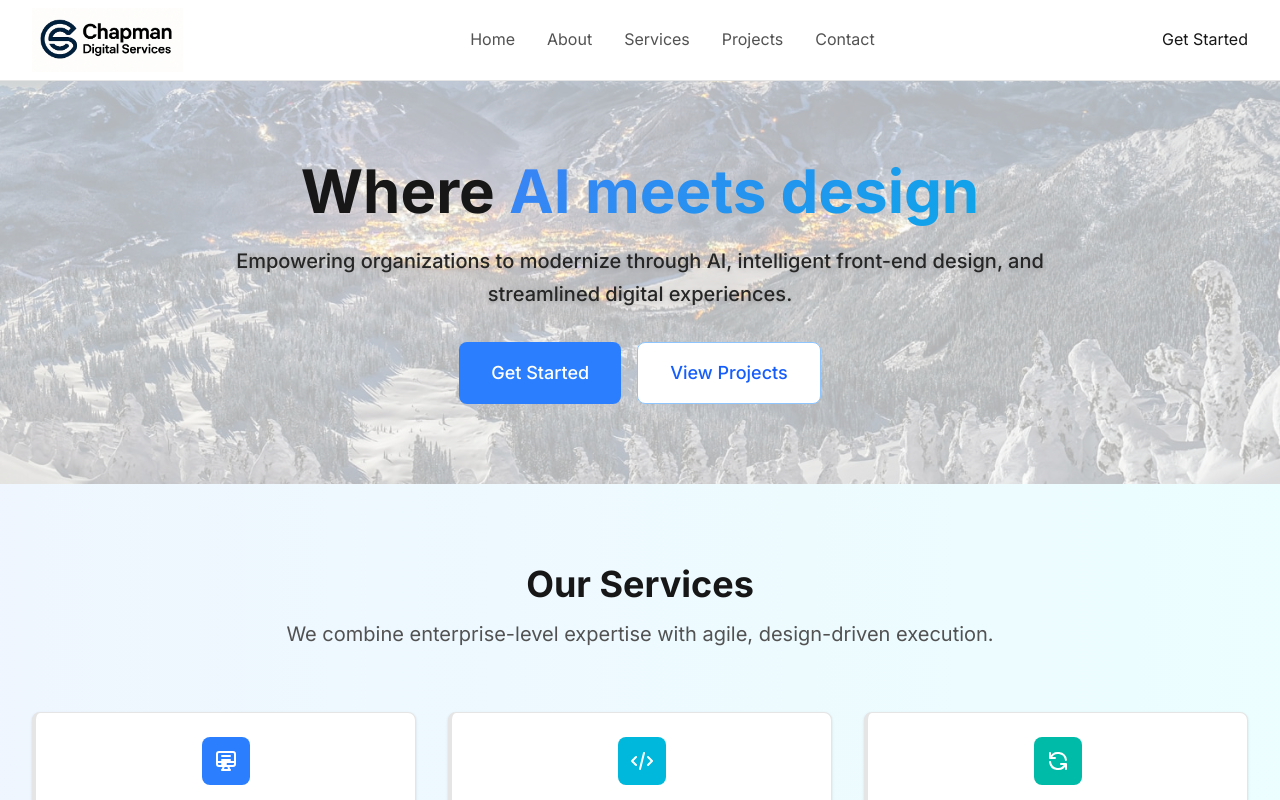
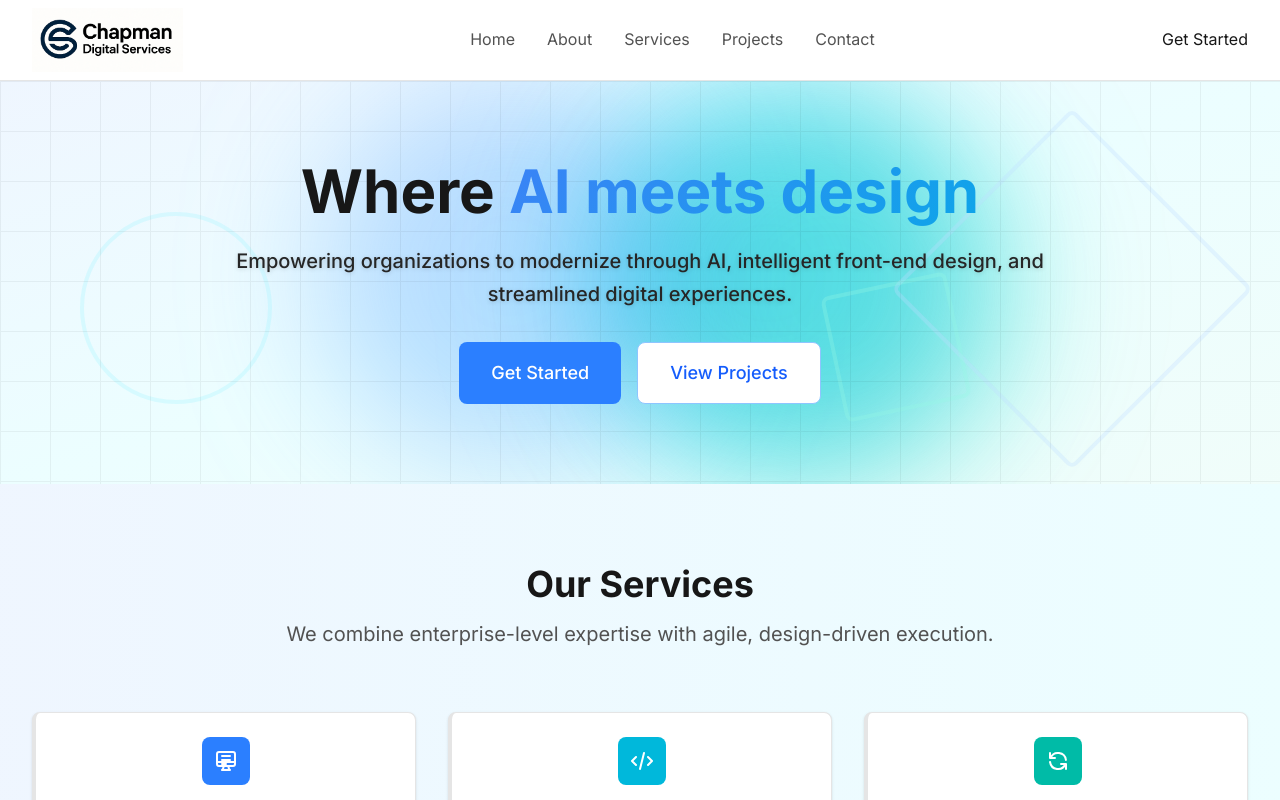
Before and after one commit to GregoryChapman/chapman-digital-website-, a Next.js app: page / in a window 1280 px wide. Shown: the top 800 px of the page. Built offline with nearby package versions, Linux system fonts and the light colour scheme.

Commit message:
Replace hero background with creative abstract design visuals

```diff
--- a/src/app/page.tsx
+++ b/src/app/page.tsx
@@ -8,14 +8,31 @@ export default function Home() {
     <>
       {/* Hero Section */}
       <Section className="py-20 relative overflow-hidden">
-        {/* Background Image */}
+        {/* Creative Background Design */}
+        <div className="absolute inset-0 z-0 bg-gradient-to-br from-blue-50 via-cyan-50 to-teal-50" />
+
+        {/* Animated gradient orbs */}
+        <div className="absolute top-0 left-1/4 w-96 h-96 bg-blue-400 rounded-full mix-blend-multiply filter blur-3xl opacity-30 animate-pulse" />
+        <div className="absolute top-0 right-1/4 w-96 h-96 bg-cyan-400 rounded-full mix-blend-multiply filter blur-3xl opacity-30 animate-pulse" style={{ animationDelay: '1s' }} />
+        <div className="absolute bottom-0 left-1/2 w-96 h-96 bg-teal-400 rounded-full mix-blend-multiply filter blur-3xl opacity-30 animate-pulse" style={{ animationDelay: '2s' }} />
+
+        {/* Geometric shapes */}
+        <div className="absolute top-20 right-20 w-64 h-64 border-4 border-blue-200/30 rotate-45 rounded-lg" />
+        <div className="absolute bottom-20 left-20 w-48 h-48 border-4 border-cyan-200/30 rotate-12 rounded-full" />
+        <div className="absolute top-1/2 right-1/4 w-32 h-32 border-4 border-teal-200/30 -rotate-12 rounded-lg" />
+
+        {/* Grid pattern overlay */}
         <div
-          className="absolute inset-0 z-0 bg-cover bg-center bg-no-repeat opacity-50"
+          className="absolute inset-0 z-0 opacity-5"
           style={{
-            backgroundImage: 'url(/images/whistler-blackcomb-and-valley.jpg)',
+            backgroundImage: `
+              linear-gradient(to right, #000 1px, transparent 1px),
+              linear-gradient(to bottom, #000 1px, transparent 1px)
+            `,
+            backgroundSize: '50px 50px'
           }}
         />
-        <div className="absolute inset-0 z-0 bg-white/40" />
+
         <Container className="relative z-10">
           <div className="text-center max-w-4xl mx-auto">
             <h1 className="text-5xl md:text-6xl font-bold text-neutral-900 mb-6">
```
